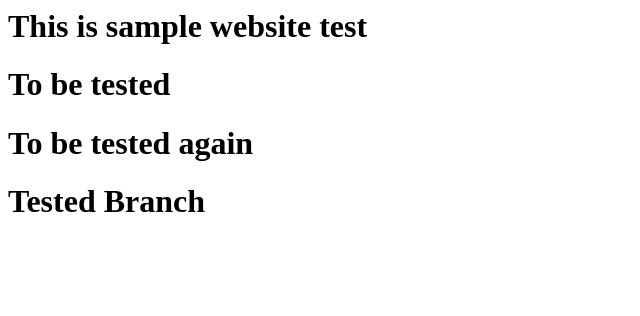
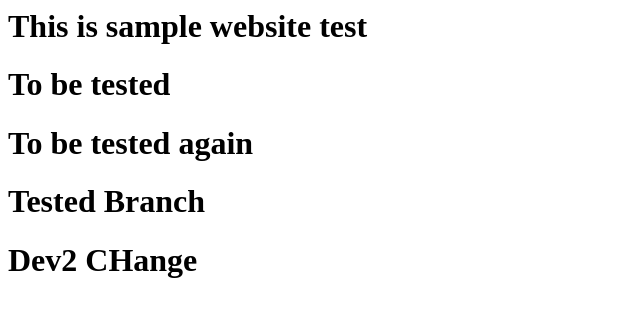
Before and after one commit to aym2015011/MyTest, a plain HTML site: page index.html in a window 1280 px wide. Shown: the whole page, without its empty margins (0-640 px from the left). Drawn offline with Linux system fonts and the light colour scheme.

Commit message:
Dev2 CHange

```diff
--- a/index.html
+++ b/index.html
@@ -2,3 +2,4 @@
 <h1>To be tested</h1>
 <h1>To be tested again</h1>
 <h1>Tested Branch</h1>
+<h1>Dev2 CHange</h1>
```
